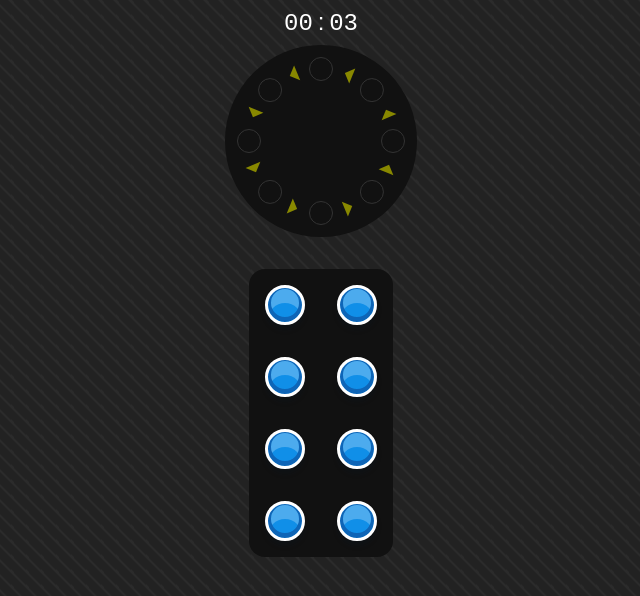
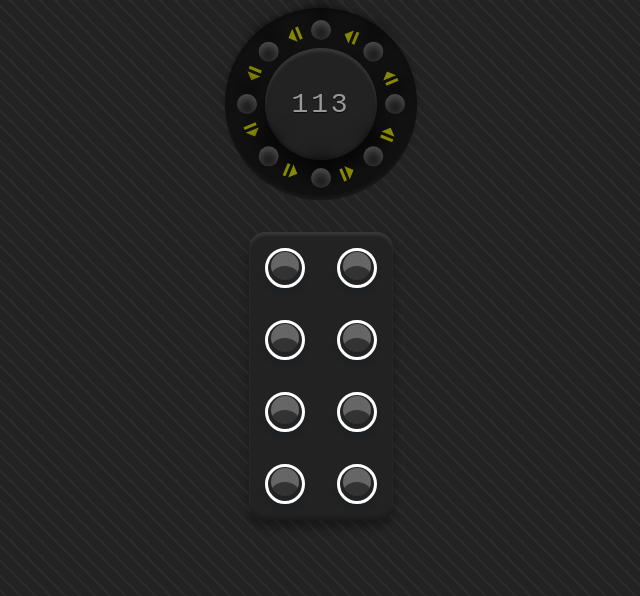
Before and after one commit to Jordan-T/unlock-game, a website built with Parcel: page index.html in a window 1280 px wide. Shown: the whole page, without its empty margins (319-959 px from the left). Built offline with nearby package versions, Linux system fonts and the light colour scheme.

Commit message:
Update styles

```diff
--- a/index.html
+++ b/index.html
@@ -5,7 +5,7 @@
   <body>
     <div id="game" class="c-cadena">
       <div class="c-cadena__top">
-        <div id="minutes" class="c-cadena__minutes"></div>
+        <div id="timer" class="c-cadena__timer"></div>
         <div id="result" class="c-cadena__results"></div>
       </div>
       <div class="c-cadena__bottom">
--- a/src/components/cadena/btn.js
+++ b/src/components/cadena/btn.js
@@ -12,7 +12,7 @@ export class Btn extends BaseActiveElement {
 
     this.onClick = e => {
       e.preventDefault();
-      onClick();
+      onClick(this.active);
     };
     this.element.addEventListener("click", this.onClick, true);
   }
--- a/src/components/cadena/game.js
+++ b/src/components/cadena/game.js
@@ -1,29 +1,22 @@
 import shuffle from "lodash.shuffle";
-import { Timer } from "../timer";
+import { Timer } from "./timer";
 import { Btn } from "./btn";
 import { Result } from "./result";
 
 export class Game {
   btns = [];
   results = [];
+  timer = null;
 
   constructor(element) {
     this.element = element;
+    this.codeLength = 8;
     this.indexNextValueToFind = "";
     this.correctAnswer = 0;
     this.setCode();
     this.createDom();
-    this.events();
     //@TODO sam : add sound ambiance
-
-    this.timer = new Timer({
-      element: document.getElementById("minutes"),
-      endDate: new Date().getTime() + 10000,
-      onEnd: () => this.end()
-    });
   }
-
-  events() {}
 
   win() {
     this.timer.stop();
@@ -39,7 +32,7 @@ export class Game {
 
   setCode() {
     const a = [];
-    for (let i = 0; i < 8; i += 1) a.push(i);
+    for (let i = 0; i < this.codeLength; i += 1) a.push(i);
     this.code = shuffle(a);
     console.log("code : ", this.code);
   }
@@ -88,19 +81,40 @@ export class Game {
   }
 
   createDom() {
+    this.element.innerHTML = `
+      <div class="c-cadena__top">
+        <div class="c-cadena__timer"></div>
+        <div class="c-cadena__results"></div>
+      </div>
+      <div class="c-cadena__bottom">
+        <div class="c-cadena__btns"></div>
+      </div>
+    `;
+
+    if (this.timer !== null) {
+      this.timer.destroy();
+    }
+    this.timer = new Timer(this.element.querySelector(".c-cadena__timer"), {
+      duration: 120,
+      onEnd: () => this.end()
+    });
+
     if (Array.isArray(this.results)) {
       this.results.forEach(result => result.destroy());
     }
-    const resultElement = document.getElementById("result");
+    const resultElement = this.element.querySelector(".c-cadena__results");
     this.results = this.code.map(() => new Result(resultElement));
 
     if (Array.isArray(this.btns)) {
       this.btns.forEach(btn => btn.destroy());
     }
-    const btnElement = document.getElementById("cadenas-btn");
+    const btnElement = this.element.querySelector(".c-cadena__btns");
     this.btns = this.code.map(
       (_, i) =>
-        new Btn(btnElement, i, () => {
+        new Btn(btnElement, i, active => {
+          if (active === true) {
+            return;
+          }
           this.onClick(i);
         })
     );
--- a/src/components/cadena/index.scss
+++ b/src/components/cadena/index.scss
@@ -8,6 +8,7 @@ $lightColor--active2: #4C4;
 
 .c-cadena {
   &__top {
+    position: relative;
     text-align: center;
     margin: 0 auto;
   }
@@ -16,18 +17,25 @@ $lightColor--active2: #4C4;
     width: fit-content;
     margin-top: 3rem;
     margin: 2rem auto;
-    background: #111;
+    background: #222;
     border-radius: 1rem;
+    box-shadow:
+    inset 0 .2rem .2rem rgba(255, 255, 255, .1),
+    inset 0 -.2rem .2rem rgba(0, 0, 0, .2),
+    0 .5rem .5rem rgba(0, 0, 0, .3);
   }
 
-  &__minutes {
-    font-size: 1.5rem;
-
-    span {
-      display: inline-block;
-      margin: 0 .3rem;
-      font-family: monospace, sans-serif;
-    }
+  &__timer {
+    position: absolute;
+    top: 50%;
+    left: 50%;
+    z-index: 1;
+    transform: translate(-50%, -50%);
+    font-size: 1.75rem;
+    font-family: monospace, sans-serif;
+    color: #999;
+    text-shadow: 0 .1rem .05rem rgba(0, 0, 0, .7);
+    letter-spacing: .1em;
   }
 
   &__results {
@@ -37,6 +45,27 @@ $lightColor--active2: #4C4;
     background: #111;
     margin: .5rem auto;
     border-radius: 50%;
+    box-shadow:
+    inset 0 -.2rem .2rem rgba(255, 255, 255, .03),
+    inset 0 .2rem .2rem rgba(0, 0, 0, .2),
+    0 -.2rem .2rem rgba(0, 0, 0, .2);
+
+    // inner
+    &::before {
+      content: '';
+      position: absolute;
+      top: 50%;
+      left: 50%;
+      width: 7rem;
+      height: 7rem;
+      border-radius: 50%;
+      transform: translate(-50%, -50%);
+      background: #222;
+      box-shadow:
+      inset 0 .2rem .2rem rgba(255, 255, 255, .1),
+      inset 0 -.2rem .2rem rgba(0, 0, 0, .2),
+      0 1rem 1rem rgba(0, 0, 0, .5);
+    }
   }
 
   &__result {
@@ -49,39 +78,52 @@ $lightColor--active2: #4C4;
     transform-origin: 0 50%;
     transform: translateY(-50%) rotate(calc(var(--rotation) * -1 - 90deg));
 
-    &::before {
-      content: '';
+    // arrow
+    span {
       position: absolute;
-      z-index: 5;
-      left: 4rem;
+      left: 4.2rem;
       bottom: 50%;
       width: 0;
       height: 0;
-      margin: -.25rem 0;
-      border: solid .5rem transparent;
+      margin: -.1rem 0;
+      border: solid .45rem transparent;
       border-bottom-color: #880;
       border-top: 0;
-      transform-origin: -4rem 50%;
+      transform-origin: -4.2rem 50%;
       transform: rotate(calc(var(--rotation-step) / 2));
+
+      &::before {
+        content: '';
+        position: absolute;
+        top: 100%;
+        left: 0;
+        width: .85rem;
+        height: .2rem;
+        margin: .6rem -.4rem 0;
+        background: #880;
+      }
     }
 
     &::after {
       content: '';
-      width: 1.5rem;
-      height: 1.5rem;
+      width: 1.25rem;
+      height: 1.25rem;
       display: inline-flex;
       background: $lightColor--base;
-      border: 1px solid $lightColor--base2;
       border-radius: 50%;
       margin: 0 .75rem;
-      box-shadow: 0 0 0 $lightColor--active,
+      box-shadow:
+      inset 0 -.2rem .75rem rgba(255, 255, 255, .3),
+      inset 0 .2rem .1rem rgba(0, 0, 0, .1),
+      0 0 0 $lightColor--active,
       0 0 0 $lightColor--active,
       0 0 0 $lightColor--active,
       0 0 0 $lightColor--active2,
       0 0 0 $lightColor--active2,
       0 0 0 $lightColor--active2,
       0 0 0 $lightColor--active2,
-      0 0 0 $lightColor--active2;
+      0 0 0 $lightColor--active2,
+      0 1rem 1rem rgba(0, 0, 0, .5);
       transform: rotate(calc(var(--rotation) - 90deg));
       transition: all 300ms cubic-bezier(0.18, 0.89, 0.32, 1.28);
     }
@@ -122,8 +164,8 @@ $lightColor--active2: #4C4;
     height: 2.5rem;
     width: 2.5rem;
     margin: 1rem;
-    background: #108FE8;
-    box-shadow: 0 -2px 0 3px #0e65b7 inset, 0 5px 5px rgba(3, 25, 41, 0.17), 0 15px rgba(255, 255, 255, 0.25) inset;
+    background: #333;
+    box-shadow: 0 -2px 0 3px #222 inset, 0 5px 5px rgba(3, 25, 41, 0.17), 0 15px rgba(255, 255, 255, 0.25) inset;
     outline: none;
 
     /* need styles
@@ -139,8 +181,8 @@ $lightColor--active2: #4C4;
     //*/
 
     &:hover {
-      background: #106ce5;
-      box-shadow: 0 -2px 0 3px #1a1a1a inset, 0 5px 5px rgba(0, 0, 0, 0.17), 0 15px rgba(255, 255, 255, 0.32) inset;
+      background: #333;
+      box-shadow: 0 -2px 0 3px #000 inset, 0 5px 5px rgba(0, 0, 0, 0.17), 0 15px rgba(255, 255, 255, 0.32) inset;
     }
 
     &--active {
@@ -159,6 +201,32 @@ $lightColor--active2: #4C4;
 
 
 @keyframes light {
-  from {box-shadow: 0 0 10px $lightColor--active, 0 0 20px $lightColor--active, 0 0 30px $lightColor--active, 0 0 40px $lightColor--active2, 0 0 70px $lightColor--active2, 0 0 80px $lightColor--active2, 0 0 100px $lightColor--active2, 0 0 150px $lightColor--active2;}
-  to {box-shadow: 0 0 5px $lightColor--active, 0 0 10px $lightColor--active, 0 0 15px $lightColor--active, 0 0 20px $lightColor--active2, 0 0 35px $lightColor--active2, 0 0 40px $lightColor--active2, 0 0 50px $lightColor--active2, 0 0 75px $lightColor--active2;}
+  from {
+    box-shadow:
+    inset 0 -.2rem .75rem rgba(255, 255, 255, .3),
+    inset 0 .2rem .1rem rgba(0, 0, 0, .1),
+    0 0 10px $lightColor--active,
+    0 0 20px $lightColor--active,
+    0 0 30px $lightColor--active,
+    0 0 40px $lightColor--active2,
+    0 0 70px $lightColor--active2,
+    0 0 80px $lightColor--active2,
+    0 0 100px $lightColor--active2,
+    0 0 150px $lightColor--active2,
+    0 1rem 1rem rgba(0, 0, 0, .5);
+  }
+  to {
+    box-shadow:
+    inset 0 -.2rem .75rem rgba(255, 255, 255, .3),
+    inset 0 .2rem .1rem rgba(0, 0, 0, .1),
+    0 0 5px $lightColor--active,
+    0 0 10px $lightColor--active,
+    0 0 15px $lightColor--active,
+    0 0 20px $lightColor--active2,
+    0 0 35px $lightColor--active2,
+    0 0 40px $lightColor--active2,
+    0 0 50px $lightColor--active2,
+    0 0 75px $lightColor--active2,
+    0 1rem 1rem rgba(0, 0, 0, .5);
+  }
 }
--- a/src/components/cadena/result.js
+++ b/src/components/cadena/result.js
@@ -4,4 +4,10 @@ export class Result extends BaseActiveElement {
   static TAG_NAME = "div";
   static BASE_CLASS = "c-cadena__result";
   static ACTIVE_CLASS = "c-cadena__result--active";
+
+  constructor(wrapper) {
+    super(wrapper);
+
+    this.element.innerHTML = "<span></span>";
+  }
 }
--- /dev/null
+++ b/src/components/cadena/timer.js
@@ -0,0 +1,53 @@
+export class Timer {
+  static BASE_CLASS = "c-cadena__timer";
+  #timer = null;
+
+  constructor(element, { duration, endDate, onEnd }) {
+    this.element = element;
+    this.onEnd = onEnd;
+
+    if (endDate === undefined && duration !== undefined) {
+      this.setEnd(new Date().getTime() + duration * 1000);
+    } else {
+      this.setEnd(endDate);
+    }
+
+    this.start();
+  }
+
+  update = () => {
+    requestAnimationFrame(() => {
+      const secondsLeft = (this.endDate - Date.parse(new Date())) / 1000;
+
+      if (secondsLeft <= 0) {
+        this.element.innerHTML = "0";
+
+        this.onEnd();
+        return;
+      }
+
+      const seconds = Math.floor(secondsLeft);
+
+      this.element.innerHTML = seconds;
+
+      this.#timer = setTimeout(this.update, 1000);
+    });
+  };
+
+  setEnd(endDate) {
+    this.endDate = typeof endDate === "number" ? endDate : Date.parse(endDate);
+  }
+
+  start() {
+    this.update();
+  }
+
+  stop() {
+    clearTimeout(this.#timer);
+  }
+
+  destroy() {
+    this.innerHTML = "";
+    this.stop();
+  }
+}
--- a/src/utils/baseActiveElement.js
+++ b/src/utils/baseActiveElement.js
@@ -1,23 +1,15 @@
-export class BaseActiveElement {
-  static TAG_NAME = "div";
-  static BASE_CLASS = "c-cadena__result";
+import { BaseElement } from "./baseElement";
+
+export class BaseActiveElement extends BaseElement {
   static ACTIVE_CLASS = "c-cadena__result--active";
 
-  constructor(wrapper) {
-    this.element = document.createElement(this.constructor.TAG_NAME);
-    this.element.classList.add(this.constructor.BASE_CLASS);
-    wrapper.append(this.element);
-  }
-
   setActive() {
+    this.active = true;
     this.element.classList.add(this.constructor.ACTIVE_CLASS);
   }
 
   unsetActive() {
+    this.active = false;
     this.element.classList.remove(this.constructor.ACTIVE_CLASS);
   }
-
-  destroy() {
-    this.element.remove();
-  }
 }
--- /dev/null
+++ b/src/utils/baseElement.js
@@ -0,0 +1,14 @@
+export class BaseElement {
+  static TAG_NAME = "div";
+  static BASE_CLASS = "c-cadena__result";
+
+  constructor(wrapper) {
+    this.element = document.createElement(this.constructor.TAG_NAME);
+    this.element.classList.add(this.constructor.BASE_CLASS);
+    wrapper.append(this.element);
+  }
+
+  destroy() {
+    this.element.remove();
+  }
+}
```
